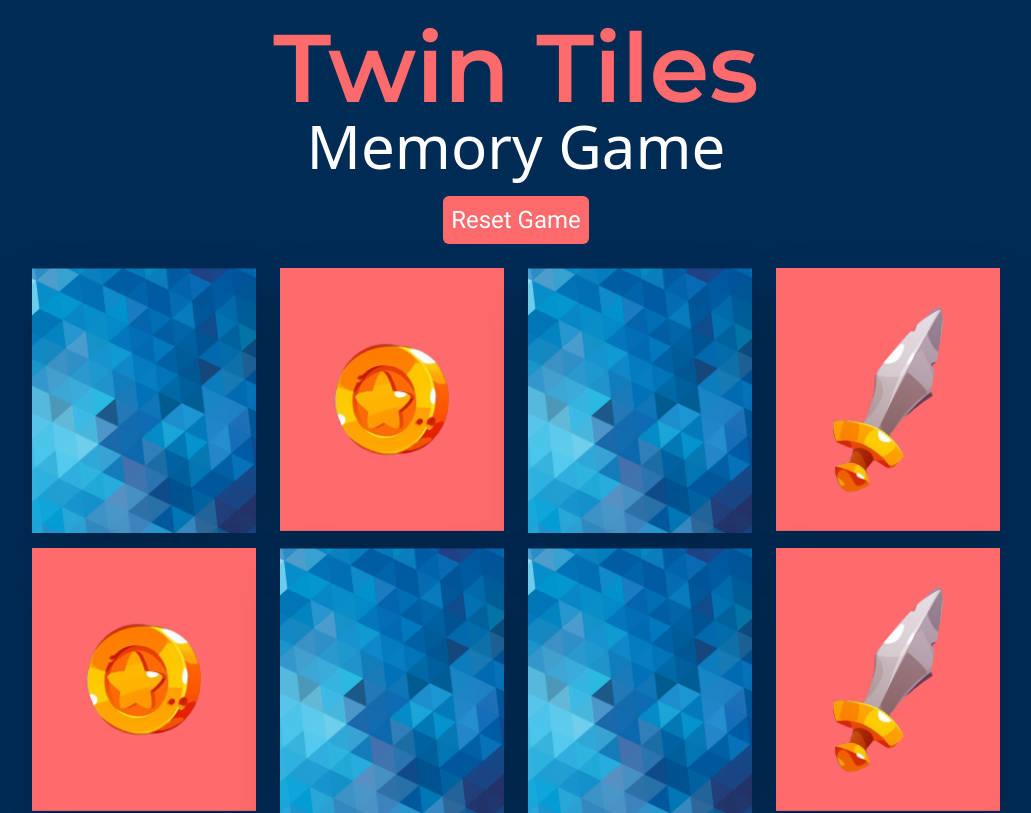
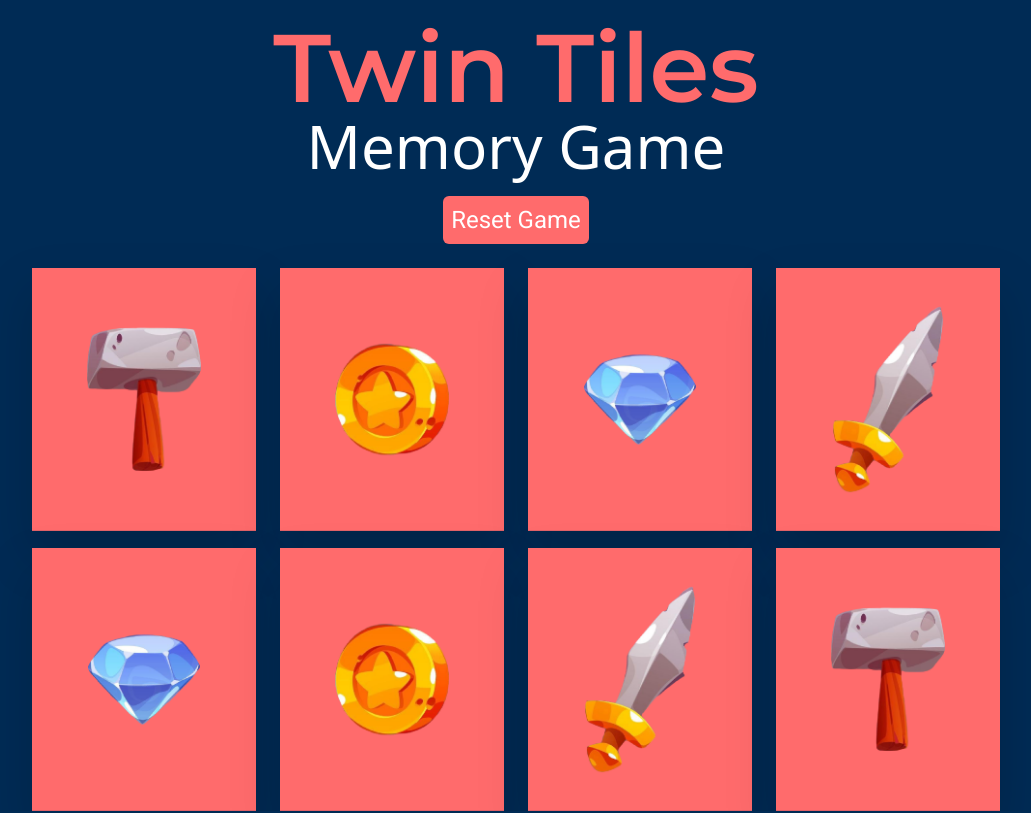
Before and after one commit to SZaidH/twin-tiles-memory-game, a React (Vite) app: page / in a window 1280 px wide. Shown: the whole page, without its empty margins (124-1155 px from the left). Built offline with nearby package versions, Linux system fonts and the light colour scheme.

Commit message:
Implemented Fisher-Yates Shuffle

```diff
--- a/src/components/Game.tsx
+++ b/src/components/Game.tsx
@@ -1,56 +1,42 @@
-import ResetGame from "./ResetGame";
 import cardBack from "../assets/card-back.png";
 import cardSword from "../assets/card-sword.png";
-// eslint-disable-next-line @typescript-eslint/no-unused-vars
 import cardHammer from "../assets/card-hammer.png";
 import cardCoin from "../assets/card-coin.png";
 import cardDiamond from "../assets/card-diamond.png";
+import ResetGame from "./ResetGame";
+import { SortCards } from "../utils/SortCards";
+import { useEffect, useState } from "react";
 
 const Game = () => {
+  const [cards, setCards] = useState<string[]>([
+    cardSword,
+    cardHammer,
+    cardCoin,
+    cardDiamond,
+  ]);
+
+  useEffect(() => {
+    const initialCards = [...cards, ...cards];
+    const sortedCards = SortCards(initialCards);
+    setCards(sortedCards);
+  }, []);
+
   return (
     <main>
       <ResetGame />
       <div className="card-container grid grid-cols-4 gap-6">
-        <div className="card w-56 h-64 drop-shadow-2xl">
+        {/* <div className="card w-56 h-64 drop-shadow-2xl">
           <div className="card-back">
-            <img src={cardBack} alt="Card Front" />
+            <img src={cardBack} alt="Card Back" />
           </div>
-        </div>
-        <div className="card w-56 h-64 drop-shadow-2xl">
-          <div className="card-front">
-            <img src={cardCoin} alt="Card Front" />
+        </div> */}
+        {cards.map((card, index) => (
+          <div key={index} className="card w-56 h-64 drop-shadow-2xl">
+            <div className="card-front">
+              <img src={card} alt="Card Front" />
+            </div>
           </div>
-        </div>
-        <div className="card w-56 h-64 drop-shadow-2xl">
-          <div className="card-back">
-            <img src={cardBack} alt="Card Front" />
-          </div>
-        </div>
-        <div className="card w-56 h-64 drop-shadow-2xl">
-          <div className="card-front">
-            <img src={cardSword} alt="Card Front" />
-          </div>
-        </div>
-        <div className="card w-56 h-64 drop-shadow-2xl">
-          <div className="card-front">
-            <img src={cardCoin} alt="Card Front" />
-          </div>
-        </div>
-        <div className="card w-56 h-64 drop-shadow-2xl">
-          <div className="card-back">
-            <img src={cardBack} alt="Card Front" />
-          </div>
-        </div>
-        <div className="card w-56 h-64 drop-shadow-2xl">
-          <div className="card-front">
-            <img src={cardBack} alt="Card Front" />
-          </div>
-        </div>
-        <div className="card w-56 h-64 drop-shadow-2xl">
-          <div className="card-front">
-            <img src={cardSword} alt="Card Front" />
-          </div>
-        </div>
+        ))}
       </div>
     </main>
   );
--- /dev/null
+++ b/src/utils/SortCards.ts
@@ -0,0 +1,8 @@
+//Implementing Fisher-Yates Shuffle
+export const SortCards = (array: string[]): string[] => {
+  for (let i = array.length - 1; i > 0; i--) {
+    const randomIndex = Math.floor(Math.random() * (i + 1));
+    [array[i], array[randomIndex]] = [array[randomIndex], array[i]];
+  }
+  return array;
+};
```
